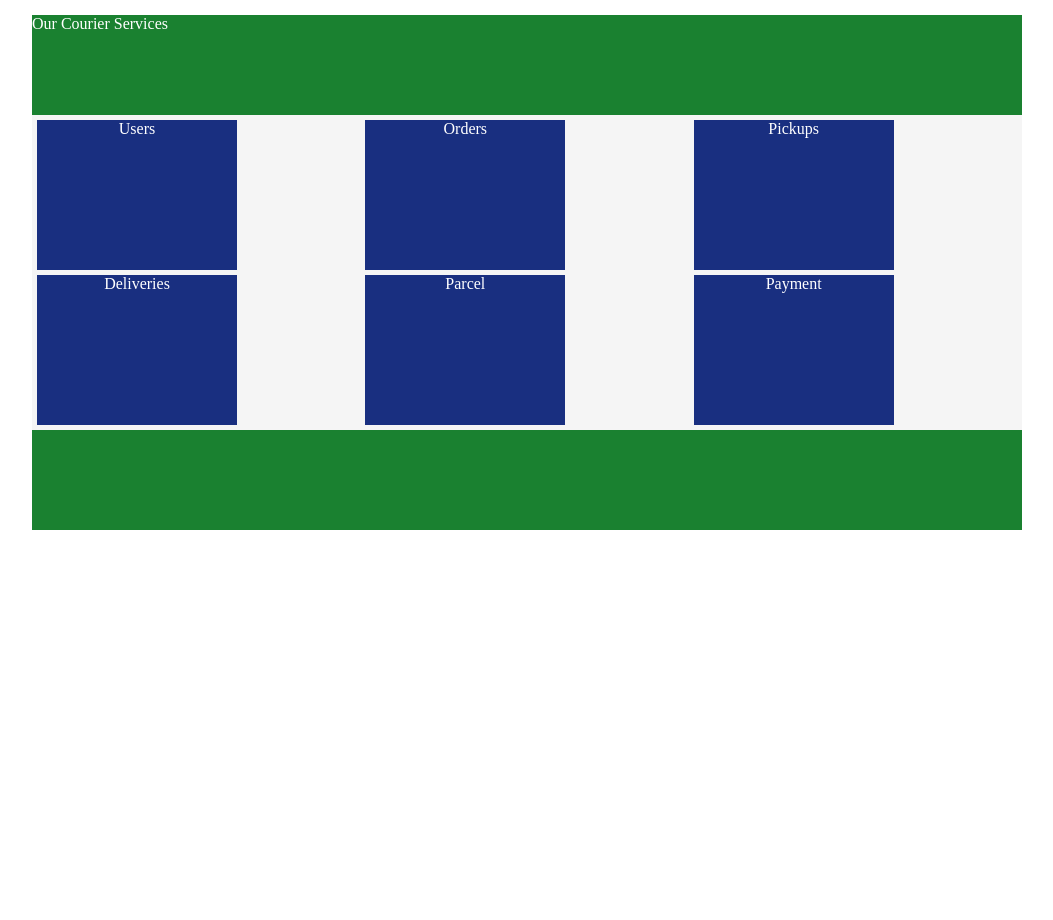
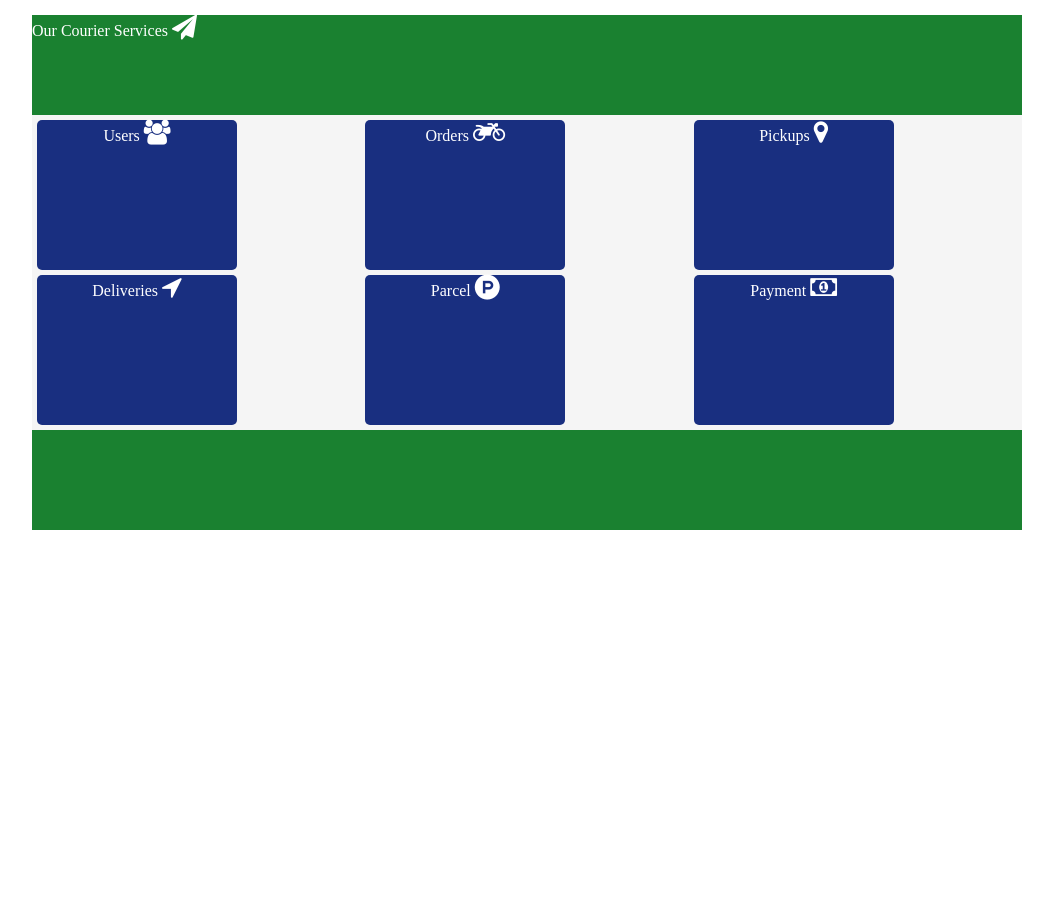
Before and after one commit to zydplatform/SENDIT, a Python web app: template UI/templates/user.html in a window 1280 px wide. Shown: the whole page, without its empty margins (113-1166 px from the left). After the commit the page ends 530 px from the top, so only its background shows below. Run offline with Jinja, Linux system fonts and the light colour scheme; the template is opened without the code that fills it, so the values that code supplies are empty; some libraries are stand-ins or nearby versions.

Commit message:
ft-users-orders-parcels[Finishes#161696902,Finishes#161696968]

```diff
--- a/UI/static/main.css
+++ b/UI/static/main.css
@@ -1,6 +1,6 @@
 body{overflow-x: hidden;
     width: 1000px;
-    height: 900px;
+    height: auto;
     margin: auto;
     padding: 10px;
 /* background: url("../images/slide3.jpg")no-repeat; */
@@ -37,4 +37,9 @@ form .input span{color: maroon;font-size: 12px;}
 .content{padding: 5px; display:grid;grid-template:repeat(2,1fr)/repeat(3,1fr);grid-gap: 5px; background: whitesmoke;}
 .content .users,.content .orders,.content .pickups,.content .deliveries,.content .parcel,.content .payment{
     background: rgba(2, 26, 116, 0.9);width: 200px;height: 150px;color: white;text-align: center;
+    border: 0px;border-radius: 5px;
 }
+.content .users:hover,.content .orders:hover,.content .pickups:hover,.content .deliveries:hover,.content .parcel:hover,.content .payment:hover{
+    background: rgba(2, 26, 116, 0.5);cursor: pointer;
+}
+i{font-size: 25px !important;}
--- a/UI/templates/user.html
+++ b/UI/templates/user.html
@@ -5,18 +5,19 @@
     <meta name="viewport" content="width=device-width, initial-scale=1.0">
     <meta http-equiv="X-UA-Compatible" content="ie=edge">
     <link rel="stylesheet" href="../static/main.css">
+    <link rel="stylesheet" href="../static/font-awesome/css/font-awesome.min.css">
     <title>SENDIT</title>
 </head>
 <body>
     <div class="wrapper">
-        <div class="header">Our Courier Services</div>
+        <div class="header">Our Courier Services <i class="fa fa-paper-plane"></i></div>
         <div class="content">
-            <div class="users">Users</div>
-            <div class="orders">Orders</div>
-            <div class="pickups">Pickups</div>
-            <div class="deliveries">Deliveries</div>
-            <div class="parcel">Parcel</div>
-            <div class="payment">Payment</div>
+            <div class="users">Users <i class="fa fa-users"></i></div>
+            <div class="orders">Orders <i class="fa fa-motorcycle"></i></div>
+            <div class="pickups">Pickups <i class="fa fa-map-marker"></i></div>
+            <div class="deliveries">Deliveries <i class="fa fa-location-arrow"></i></div>
+            <div class="parcel">Parcel <i class="fa fa-product-hunt"></i></div>
+            <div class="payment">Payment <i class="fa fa-money"></i></div>
         </div>
         <div class="footer"></div>
     </div>
```
Also changed, not shown: UI/templates/admin.html (+8 -7 lines).
